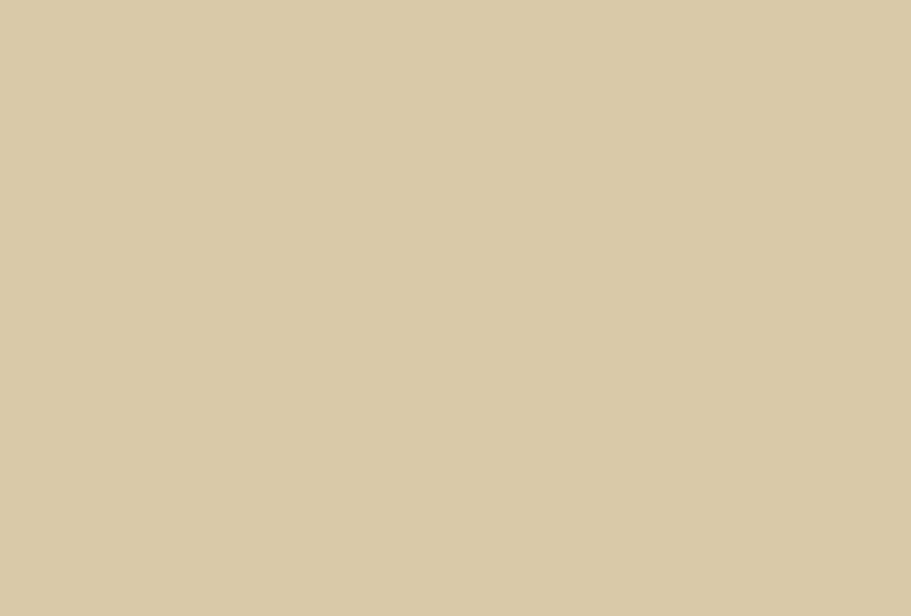
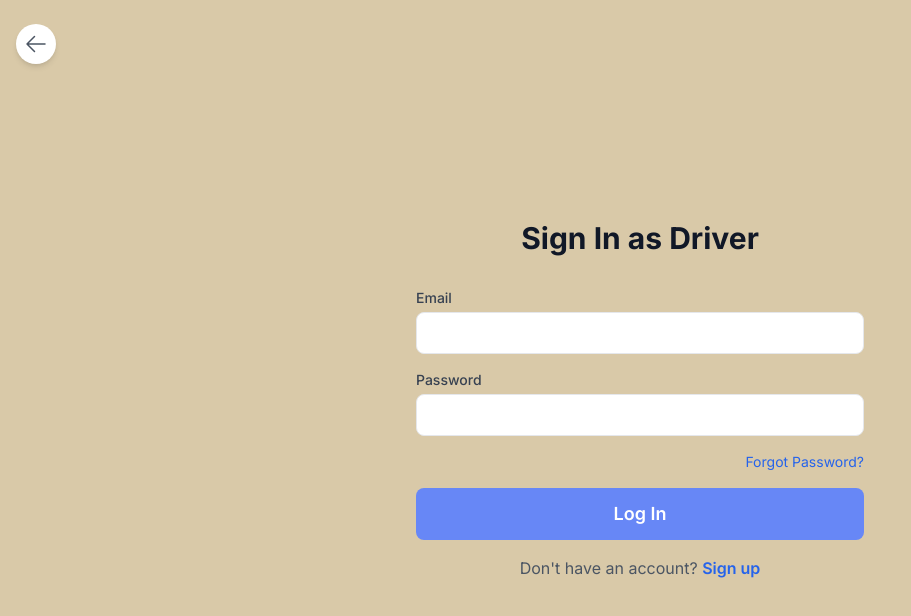
Before and after one commit to Divanshu17/Where-is-my-bus, a React (Vite) app: page /driver-login in a window 1280 px wide. Before the commit this address had no page. Shown: the top 616 px of the page, without its empty margins (0-911 px from the left). Built offline with nearby package versions, Linux system fonts and the light colour scheme.

Commit message:
Driver login logic , sidenavbar

```diff
--- a/src/App.jsx
+++ b/src/App.jsx
@@ -1,34 +1,13 @@
 import React from 'react';
 import { Routes, Route } from 'react-router-dom';
-
-
-
-
-
-
-
-
-
-
-
-
-
-// import Login from './pages/Login';
-// import LocationPermission from './pages/LocationPermission';
-// import RoutesPage from './pages/RoutesPage';
-
-
 
 import LandingPage from './pages/LandingPage';
 import SignInSelection from './pages/SignInSelection';
 import SignUp from './pages/SignUp';
 import Login from './pages/Login';
+import DriverLogin from './pages/DriverLogin'; //
 import LocationPermission from './pages/LocationPermission';
 import RoutesPage from './pages/RoutesPage';
-
-
-
-
 import MapView from './pages/MapView';
 import Notifications from './pages/Notifications';
 
@@ -39,11 +18,9 @@ function App() {
       <Route path="/signin-selection" element={<SignInSelection />} />
       <Route path="/signup" element={<SignUp />} />
       <Route path="/login" element={<Login />} />
+      <Route path="/driver-login" element={<DriverLogin />} /> {/* ✅ Driver Login Route */}
       <Route path="/location-permission" element={<LocationPermission />} />
       <Route path="/routes" element={<RoutesPage />} />
-
-
-
       <Route path="/map/:routeId" element={<MapView />} />
       <Route path="/notifications" element={<Notifications />} />
     </Routes>
--- /dev/null
+++ b/src/pages/DriverLogin.jsx
@@ -0,0 +1,92 @@
+import React, { useState } from "react";
+import { Link, useNavigate } from "react-router-dom";
+import { motion } from "framer-motion";
+import { ArrowLeftIcon } from "@heroicons/react/24/outline";
+
+function DriverLogin() {
+  const navigate = useNavigate();
+  const [formData, setFormData] = useState({
+    email: "",
+    password: "",
+  });
+
+  const handleSubmit = (e) => {
+    e.preventDefault();
+    //driver login logic.......
+    navigate("/location-permission");
+  };
+
+  const handleChange = (e) => {
+    setFormData({
+      ...formData,
+      [e.target.name]: e.target.value,
+    });
+  };
+
+  return (
+    <div className="min-h-screen flex flex-col items-center justify-center px-4" style={{ backgroundColor: "#D9C9A8" }}>
+      {/* Back Button */}
+      <button
+        onClick={() => navigate(-1)}
+        className="absolute top-6 left-4 bg-white p-2 rounded-full shadow-md hover:shadow-lg transition-shadow"
+      >
+        <ArrowLeftIcon className="h-6 w-6 text-gray-600" />
+      </button>
+
+      <motion.div
+        initial={{ opacity: 0, y: 20 }}
+        animate={{ opacity: 1, y: 0 }}
+        transition={{ duration: 0.5 }}
+        className="w-full max-w-md"
+      >
+        <h2 className="text-3xl font-bold text-center text-gray-900 mb-8">
+          Sign In as Driver
+        </h2>
+        <form onSubmit={handleSubmit} className="space-y-4">
+          <div>
+            <label className="block text-sm font-medium text-gray-700 mb-1">Email</label>
+            <input
+              type="email"
+              name="email"
+              value={formData.email}
+              onChange={handleChange}
+              className="w-full px-4 py-2 border rounded-lg focus:outline-none focus:ring-2 focus:ring-blue-500"
+              required
+            />
+          </div>
+          <div>
+            <label className="block text-sm font-medium text-gray-700 mb-1">Password</label>
+            <input
+              type="password"
+              name="password"
+              value={formData.password}
+              onChange={handleChange}
+              className="w-full px-4 py-2 border rounded-lg focus:outline-none focus:ring-2 focus:ring-blue-500"
+              required
+            />
+          </div>
+          <div className="flex justify-end">
+            <Link to="/forgot-password" className="text-sm text-blue-600 hover:text-blue-700">
+              Forgot Password?
+            </Link>
+          </div>
+          <button
+            type="submit"
+            className="w-full px-6 py-3 text-white text-lg font-semibold rounded-lg mt-6"
+            style={{ backgroundColor: "#6787F6" }}
+          >
+            Log In
+          </button>
+        </form>
+        <p className="mt-4 text-center text-gray-600">
+          Don't have an account?{" "}
+          <Link to="/signup" className="text-blue-600 font-semibold">
+            Sign up
+          </Link>
+        </p>
+      </motion.div>
+    </div>
+  );
+}
+
+export default DriverLogin;
--- a/src/pages/MapView.jsx
+++ b/src/pages/MapView.jsx
@@ -44,8 +44,10 @@ const getDistance = (coord1, coord2) => {
 
 const [lat2, lon2] = coord2;
 
-  const φ1 = (lat1 * Math.PI) / 180;
-  const φ2 = (lat2 * Math.PI) / 180;
+
+const φ1 = (lat1 * Math.PI) / 180;
+
+const φ2 = (lat2 * Math.PI) / 180;
 
   const Δφ = ((lat2 - lat1) * Math.PI) / 180;
   const Δλ = ((lon2 - lon1) * Math.PI) / 180;
@@ -75,6 +77,9 @@ const MapView = () => {
   const [busIndex, setBusIndex] = useState(0);
 
   const [notifications, setNotifications] = useState([]);
+
+
+const API_KEY = "5b3ce3597851110001cf624824c51333a9f64c12b40c264a4665395c"
 
   useEffect(() => {
     if (!destination[0] || !destination[1]) return;
@@ -160,6 +165,8 @@ const MapView = () => {
     }
   }, [route, busIndex, stops]);
 
+
+
   //navbar, map container
 
   return (
@@ -186,6 +193,8 @@ const MapView = () => {
 
       <div className="w-full max-w-md h-[55vh] bg-white rounded-2xl overflow-hidden shadow-lg">
         <MapContainer
+
+
           center={START_COORDS}
           zoom={12}
           style={{ height: "100%", width: "100%" }}
--- a/src/pages/RoutesPage.jsx
+++ b/src/pages/RoutesPage.jsx
@@ -2,6 +2,7 @@ import React, { useState } from "react";
 import { useNavigate } from "react-router-dom";
 import { motion } from "framer-motion";
 import { MagnifyingGlassIcon, Bars3Icon } from "@heroicons/react/24/outline";
+import SideNavBar from "./components/SideNavBar.jsx";
 
 function RoutesPage() {
   const navigate = useNavigate();
@@ -16,10 +17,7 @@ function RoutesPage() {
       name: "JKLU-Mansarover",
       eta: "5 min",
       destination: [26.891839, 75.743184], // Final destination
-      stops: [
-        [26.85117, 75.641325], // Stop 1
-        // [26.876757, 75.713383], // Stop 2
-      ],
+      stops: [[26.85117, 75.641325]], // Stop 1
     },
     {
       id: 2,
@@ -27,10 +25,7 @@ function RoutesPage() {
       name: "JKLU-Tonk Phatak",
       eta: "10 min",
       destination: [27.00047, 75.770244],
-      stops: [
-        [26.9012, 75.7556], // Stop 1
-        [26.9208, 75.765], // Stop 2
-      ],
+      stops: [[26.9012, 75.7556], [26.9208, 75.765]],
     },
     {
       id: 3,
@@ -38,10 +33,7 @@ function RoutesPage() {
       name: "Amer Fort",
       eta: "15 min",
       destination: [26.988241, 75.962551],
-      stops: [
-        [26.9356, 75.8754], // Stop 1
-        [26.9608, 75.93], // Stop 2
-      ],
+      stops: [[26.9356, 75.8754], [26.9608, 75.93]],
     },
   ];
 
@@ -52,33 +44,18 @@ function RoutesPage() {
   );
 
   return (
-    <div className="min-h-screen bg-gray-50">
-
-
-
-
-
-
+    <div className="min-h-screen bg-gray-50 relative">
+      {/* Header */}
       <header className="bg-white shadow-sm">
         <div className="max-w-7xl mx-auto px-4 h-16 flex items-center justify-between">
-
-
-
-
-
-
-
-
-
-
-
-
+          {/* Menu Button */}
           <button
             onClick={() => setIsSidebarOpen(true)}
             className="p-2 rounded-md hover:bg-gray-100"
           >
             <Bars3Icon className="h-6 w-6 text-gray-600" />
           </button>
+
           <div className="flex-1 max-w-md mx-4">
             <div className="relative">
               <MagnifyingGlassIcon className="h-5 w-5 text-gray-400 absolute left-3 top-1/2 transform -translate-y-1/2" />
@@ -87,10 +64,6 @@ function RoutesPage() {
                 placeholder="Search routes..."
                 value={searchQuery}
                 onChange={(e) => setSearchQuery(e.target.value)}
-
-
-
-
                 className="w-full pl-10 pr-4 py-2 border border-gray-300 rounded-lg focus:ring-2 focus:ring-blue-500 focus:border-transparent"
               />
             </div>
@@ -98,6 +71,12 @@ function RoutesPage() {
         </div>
       </header>
 
+
+
+      {/*sidebar */}
+      <SideNavBar isOpen={isSidebarOpen} setIsOpen={setIsSidebarOpen} />
+
+      {/*Routeslist */}
       <div className="max-w-7xl mx-auto px-4 py-6">
         <div className="space-y-4">
           {filteredRoutes.map((route) => (
@@ -108,15 +87,12 @@ function RoutesPage() {
               className="bg-white rounded-lg shadow-sm p-4 cursor-pointer hover:shadow-md transition-shadow"
               onClick={() =>
                 navigate(
-                  `/map/${route.id}?lat=${route.destination[0]}&lng=${
-                    route.destination[1]
-                  }&stops=${JSON.stringify(route.stops)}`
+                  `/map/${route.id}?lat=${route.destination[0]}&lng=${route.destination[1]}&stops=${JSON.stringify(
+                    route.stops
+                  )}`
                 )
               }
             >
-
-
-
               <div className="flex items-center justify-between">
                 <div>
                   <h3 className="text-lg font-semibold text-gray-900">
--- /dev/null
+++ b/src/pages/components/SideNavBar.jsx
@@ -0,0 +1,89 @@
+import React from "react";
+import { motion } from "framer-motion";
+import { useNavigate } from "react-router-dom";
+
+import logo from "../../assets/Logo2.png";
+
+import {
+  XMarkIcon,
+  HomeIcon,
+  UserIcon,
+  BellIcon,
+  BookmarkIcon,
+  ChatBubbleBottomCenterTextIcon,
+  DocumentTextIcon,
+  ArrowRightOnRectangleIcon,
+} from "@heroicons/react/24/outline";
+
+// import logo from '../assets/Logo2.png';
+const SideNavBar = ({ isOpen, setIsOpen }) => {
+  const navigate = useNavigate();
+
+  return (
+    <>
+
+      <motion.div
+        initial={{ x: "-100%" }}
+        animate={{ x: isOpen ? "0%" : "-100%" }}
+        transition={{ duration: 0.3 }}
+        className="fixed top-0 left-0 h-full w-64 bg-[#D9C9A8] shadow-lg rounded-r-3xl z-50 p-4"
+      >
+
+        <div className="flex flex-col items-center mb-6">
+          <img src={logo} alt="Logo" className="w-16 h-16" />
+          <h2 className="text-lg font-semibold text-gray-900 mt-2">
+            Where is my Bus ??
+          </h2>
+        </div>
+
+        {/*side bar routes*/}
+        <nav className="space-y-4">
+          <SidebarItem icon={HomeIcon} text="Home" onClick={() => navigate("/")} />
+          <SidebarItem icon={UserIcon} text="Profile" />
+          <SidebarItem icon={BellIcon} text="Notifications" onClick={() => navigate("/notifications")} />
+          <SidebarItem icon={BookmarkIcon} text="Saved" />
+          <SidebarItem icon={ChatBubbleBottomCenterTextIcon} text="Feedback" />
+          <SidebarItem icon={DocumentTextIcon} text="Contact" />
+        </nav>
+
+
+        <button
+          onClick={() => navigate("/login")}
+          className="absolute bottom-6 left-4 right-4 bg-blue-600 text-white text-lg font-semibold py-2 rounded-xl hover:bg-blue-700 transition"
+        >
+          <ArrowRightOnRectangleIcon className="inline h-5 w-5 mr-2" />
+          Logout
+        </button>
+
+
+        <button
+          onClick={() => setIsOpen(false)}
+          className="absolute top-4 right-4 p-2 rounded-full bg-white shadow-md hover:shadow-lg transition-shadow"
+        >
+          <XMarkIcon className="h-6 w-6 text-gray-600" />
+        </button>
+      </motion.div>
+
+
+      {isOpen && (
+        <div
+          className="fixed top-0 left-0 w-full h-full bg-black bg-opacity-50 z-40"
+          onClick={() => setIsOpen(false)}
+        />
+      )}
+    </>
+  );
+};
+
+//sidebar item component
+const SidebarItem = ({ icon: Icon, text, onClick }) => (
+  <button
+    onClick={onClick}
+    className="w-full flex items-center text-left py-2 px-4 text-gray-900 hover:bg-gray-200 rounded-md"
+  >
+    <Icon className="h-5 w-5 mr-3 text-gray-700" />
+    {text}
+  </button>
+);
+
+export default SideNavBar;
```
